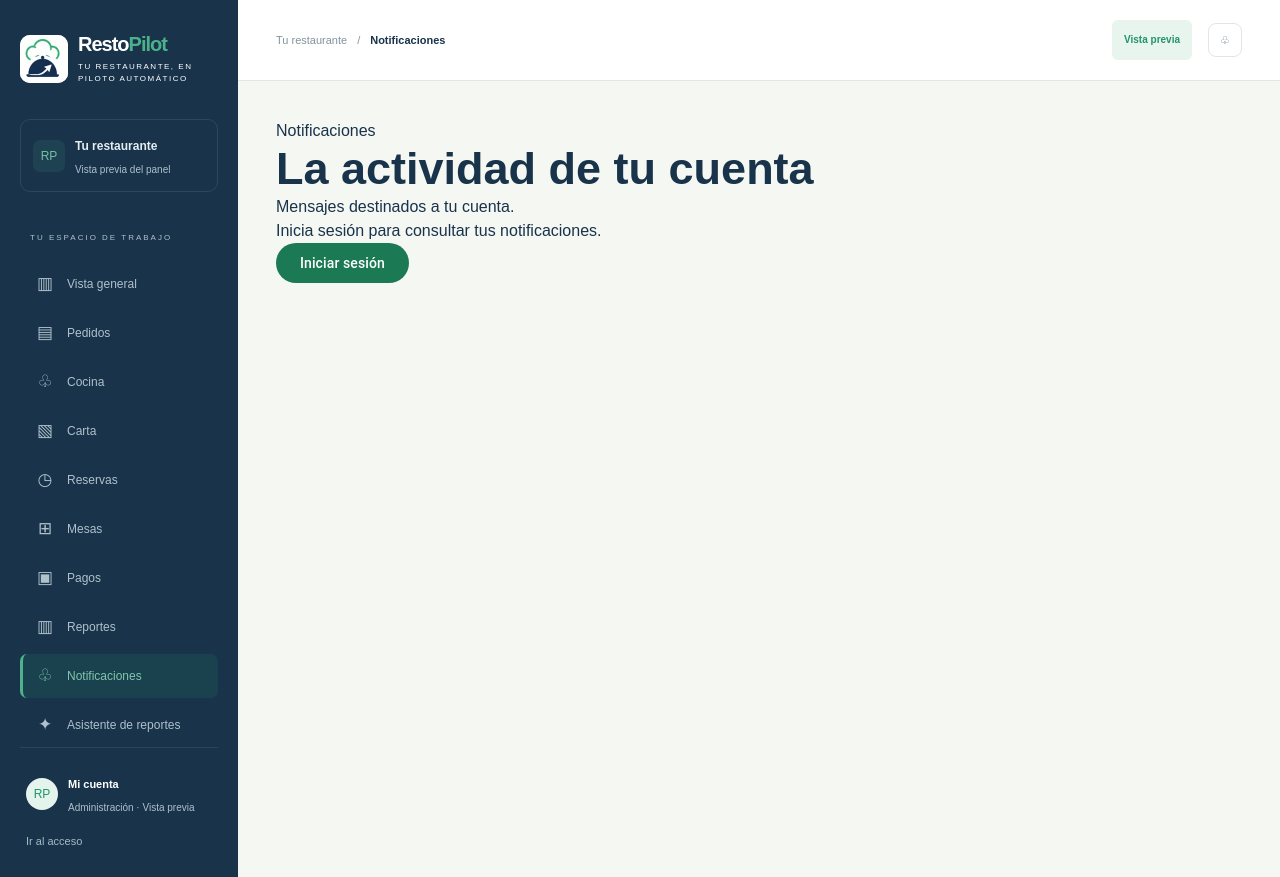
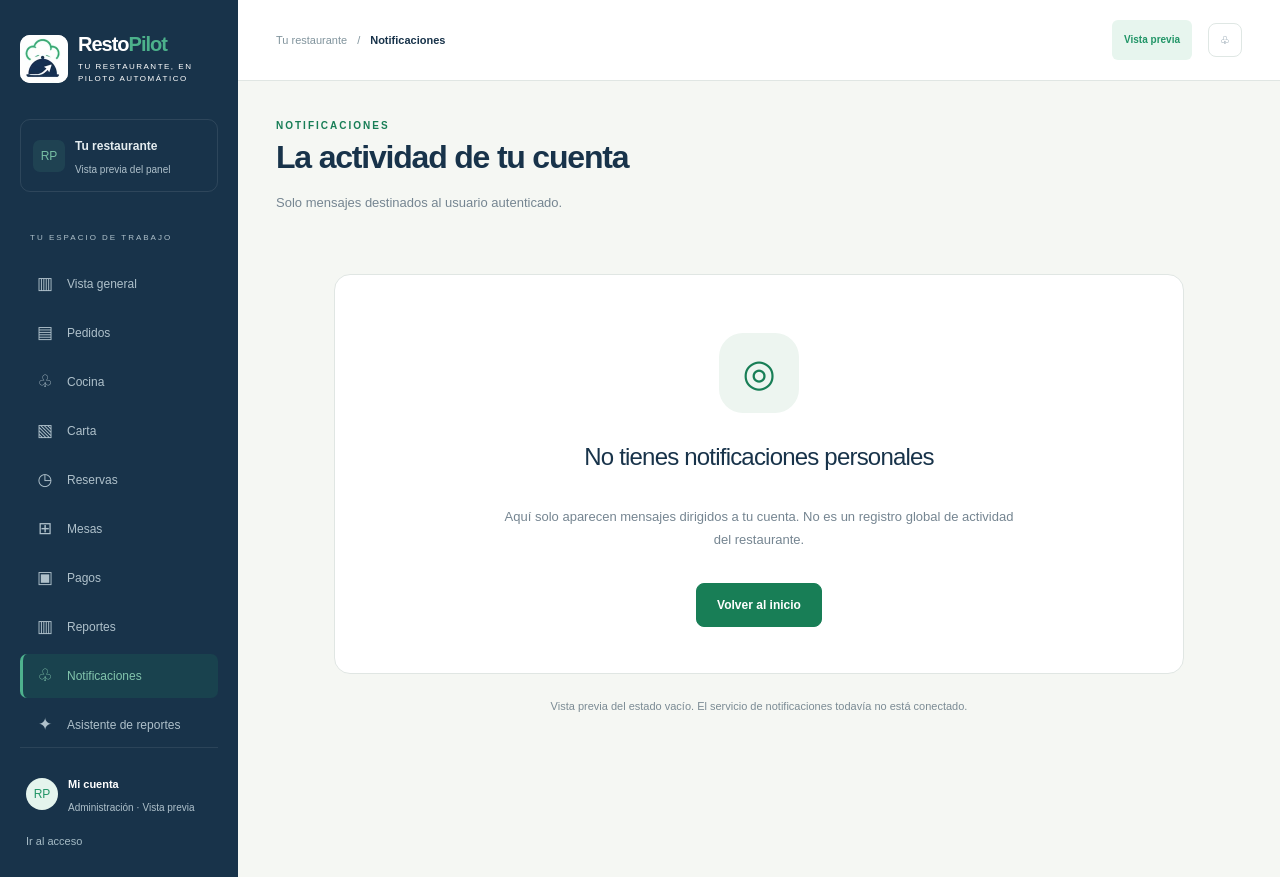
Before and after one commit to Valen-aka/frontend_RestoPilot, an Angular app: page /operacion/notificaciones in a window 1280 px wide. Built offline with nearby package versions, Linux system fonts and the light colour scheme.

Commit message:
Revert "feat(notificaciones): consultar avisos propios con carga error y paginacion"
This reverts commit b31f4fb86348d1b16f37ddafbc6c2b1985a7bdaf.

```diff
--- a/src/app/pages/cliente/cliente-notificaciones-vacio/cliente-notificaciones-vacio.html
+++ b/src/app/pages/cliente/cliente-notificaciones-vacio/cliente-notificaciones-vacio.html
@@ -1 +1,10 @@
-<rp-notificaciones-view role="client" />
+<rp-workspace-shell [role]="'client'" breadcrumb="Notificaciones" active="notificaciones">
+  <header class="page-heading"><p class="eyebrow">Notificaciones</p><h1>Tus notificaciones</h1><p class="subtitle">Te avisaremos cuando haya algo nuevo.</p></header>
+  <section class="panel empty-result notifications-empty" aria-labelledby="empty-notifications">
+    <div class="result-icon" aria-hidden="true">◎</div>
+    <h2 id="empty-notifications">Todo tranquilo por aquí</h2>
+    <p>Las novedades de tus pedidos y reservas aparecerán en este espacio.</p>
+    <a mat-flat-button class="primary" routerLink="/cliente">Volver al inicio</a>
+  </section>
+  <p class="preview-note">Vista previa del estado vacío. El servicio de notificaciones todavía no está conectado.</p>
+</rp-workspace-shell>
--- a/src/app/pages/cliente/cliente-notificaciones/cliente-notificaciones.html
+++ b/src/app/pages/cliente/cliente-notificaciones/cliente-notificaciones.html
@@ -1 +1,21 @@
-<rp-notificaciones-view role="client" />
+<rp-workspace-shell [role]="'client'" breadcrumb="Notificaciones" active="notificaciones">
+  <header class="page-heading"><p class="eyebrow">Notificaciones</p><h1>Buenas noticias, aquí</h1><p class="subtitle">Pedidos y reservas, al día.</p></header>
+  <p class="preview-note"><span class="badge">Vista previa</span> Mensajes ilustrativos del diseño. No son notificaciones de tu cuenta.</p>
+  <section class="panel notifications-panel" aria-labelledby="recent-activity">
+    <h2 class="panel-title" id="recent-activity">Tu actividad reciente</h2>
+    <ul class="notification-list">
+      <li class="notification">
+        <span class="notification-icon" aria-hidden="true">✓</span>
+        <div><p class="notification-time">Hoy · 13:42</p><h3>Tu pedido ya está listo</h3><p>Pedido #1042 · Puedes acercarte a recogerlo.</p><a class="text-link" routerLink="/cliente/pedido" [queryParams]="{vista: 'cliente-pedido-listo'}" aria-label="Ver detalle del pedido listo">Ver detalle</a></div>
+      </li>
+      <li class="notification">
+        <span class="notification-icon clock-icon" aria-hidden="true">◷</span>
+        <div><p class="notification-time">Hoy · 11:30</p><h3>Reserva confirmada</h3><p>Reserva #208 · Mesa 04 para 4 personas.</p><a class="text-link" routerLink="/cliente/reserva" [queryParams]="{vista: 'cliente-reserva-confirmada'}" aria-label="Ver detalle de la reserva confirmada">Ver detalle</a></div>
+      </li>
+      <li class="notification">
+        <span class="notification-icon" aria-hidden="true">✓</span>
+        <div><p class="notification-time">Ayer · 19:15</p><h3>Reserva completada</h3><p>Gracias por compartir tu mesa con nosotros.</p><a class="text-link" routerLink="/cliente/reserva" [queryParams]="{vista: 'cliente-reserva-completada'}" aria-label="Ver detalle de la reserva completada">Ver detalle</a></div>
+      </li>
+    </ul>
+  </section>
+</rp-workspace-shell>
--- a/src/app/pages/notificaciones-ui/notificaciones-view.css
+++ /dev/null
@@ -1,5 +0,0 @@
-.notifications {list-style: none; padding: 0; margin: 0;}
-.notifications li {padding: var(--rp-space-16) 0; border-bottom: 1px solid #d9e0dc; overflow-wrap: anywhere;}
-.notifications li:last-child {border-bottom: 0;}
-.notifications p {margin: 0 0 var(--rp-space-8);}
-.notifications time {font-size: var(--rp-label-size, 0.875rem);}
--- a/src/app/pages/notificaciones-ui/notificaciones-view.html
+++ /dev/null
@@ -1,21 +0,0 @@
-<rp-workspace-shell [role]="role" breadcrumb="Notificaciones" active="notificaciones">
-  <header class="page-heading"><p class="eyebrow">Notificaciones</p><h1>La actividad de tu cuenta</h1><p class="subtitle">Mensajes destinados a tu cuenta.</p></header>
-  <section class="panel" aria-live="polite">
-    @switch (estado().tipo) {
-      @case ('sin-sesion') { <p>Inicia sesión para consultar tus notificaciones.</p><a mat-flat-button routerLink="/auth/login">Iniciar sesión</a> }
-      @case ('cargando') { <p role="status">Cargando notificaciones…</p> }
-      @case ('error') { <p role="alert">No pudimos cargar tus notificaciones. Inténtalo de nuevo.</p><button mat-button type="button" (click)="reintentar()">Reintentar</button> }
-      @case ('listo') {
-        @if (estado().items.length === 0) { <p>No tienes notificaciones personales.</p> }
-        @else { <ul class="notifications">@for (item of estado().items; track item.id) { <li><p>{{item.mensaje}}</p><time>{{item.fechaCreacion}}</time></li> }</ul> }
-        @if (paginas() > 1) {
-          <nav aria-label="Páginas de notificaciones">
-            <button mat-button type="button" [disabled]="pagina() === 0" (click)="mover(-1)">Anterior</button>
-            <span>Página {{pagina() + 1}} de {{paginas()}}</span>
-            <button mat-button type="button" [disabled]="pagina() + 1 >= paginas()" (click)="mover(1)">Siguiente</button>
-          </nav>
-        }
-      }
-    }
-  </section>
-</rp-workspace-shell>
--- a/src/app/pages/notificaciones-ui/notificaciones-view.ts
+++ /dev/null
@@ -1,52 +0,0 @@
-import {Component, DestroyRef, Input, inject, signal, computed} from '@angular/core';
-import {HttpClient} from '@angular/common/http';
-import {takeUntilDestroyed, toObservable} from '@angular/core/rxjs-interop';
-import {catchError, map, of, startWith, switchMap} from 'rxjs';
-import {MatButtonModule} from '@angular/material/button';
-import {RouterLink} from '@angular/router';
-import {WorkspaceShell} from '../../components/workspace-shell/workspace-shell';
-import {AuthService} from '../../core/services/auth.service';
-import {environment} from '../../../environments/environment';
-
-interface Notificacion {id: number; mensaje: string; fechaCreacion: string}
-type Estado = {tipo: 'sin-sesion' | 'cargando' | 'error'; items: Notificacion[]} | {tipo: 'listo'; items: Notificacion[]};
-
-@Component({selector: 'rp-notificaciones-view', imports: [WorkspaceShell, RouterLink, MatButtonModule], templateUrl: './notificaciones-view.html', styleUrl: './notificaciones-view.css'})
-export class NotificacionesView {
-  @Input() role: 'client' | 'operation' = 'client';
-  private readonly auth = inject(AuthService);
-  private readonly http = inject(HttpClient);
-  private readonly destroy = inject(DestroyRef);
-  private readonly revision = signal(0);
-  readonly pagina = signal(0);
-  readonly paginas = signal(0);
-  private readonly consulta = computed(() => ({revision: this.revision(), pagina: this.pagina()}));
-  private readonly revision$ = toObservable(this.consulta);
-  readonly estado = signal<Estado>({tipo: 'cargando', items: []});
-
-  constructor() {
-    toObservable(this.auth.session).pipe(switchMap(session => {
-      this.pagina.set(0);
-      this.paginas.set(0);
-      if (!session) return of<Estado>({tipo: 'sin-sesion', items: []});
-      return this.revision$.pipe(switchMap(query => this.http.get<unknown>(environment.apiUrl.replace(/\/$/, '') + '/notificaciones/me', {timeout: 20000, params: {page: query.pagina, size: 20}}).pipe(
-        map(value => {
-          const content = (value as {content?: unknown})?.content;
-          if (!Array.isArray(content) || !content.every(item => item && Number.isSafeInteger(item.id) && item.id > 0 && typeof item.mensaje === 'string' && typeof item.fechaCreacion === 'string')) throw new Error('Respuesta inválida');
-          const total = (value as {totalPages?: unknown}).totalPages;
-          if (!Number.isSafeInteger(total) || (total as number) < 0) throw new Error('Paginación inválida');
-          this.paginas.set(total as number);
-          return {tipo: 'listo', items: content as Notificacion[]} as Estado;
-        }),
-        startWith({tipo: 'cargando', items: []} as Estado),
-        catchError(() => of<Estado>({tipo: 'error', items: []}))
-      )));
-    }), takeUntilDestroyed(this.destroy)).subscribe(value => this.estado.set(value));
-  }
-
-  reintentar(): void { this.revision.update(value => value + 1); }
-  mover(delta: number): void {
-    const siguiente = this.pagina() + delta;
-    if (this.estado().tipo === 'listo' && siguiente >= 0 && siguiente < this.paginas()) this.pagina.set(siguiente);
-  }
-}
--- a/src/app/pages/operacion/op-notificaciones/op-notificaciones.html
+++ b/src/app/pages/operacion/op-notificaciones/op-notificaciones.html
@@ -1 +1,10 @@
-<rp-notificaciones-view role="operation" />
+<rp-workspace-shell [role]="'operation'" breadcrumb="Notificaciones" active="notificaciones">
+  <header class="page-heading"><p class="eyebrow">Notificaciones</p><h1>La actividad de tu cuenta</h1><p class="subtitle">Solo mensajes destinados al usuario autenticado.</p></header>
+  <section class="panel empty-result notifications-empty" aria-labelledby="empty-notifications">
+    <div class="result-icon" aria-hidden="true">◎</div>
+    <h2 id="empty-notifications">No tienes notificaciones personales</h2>
+    <p>Aquí solo aparecen mensajes dirigidos a tu cuenta. No es un registro global de actividad del restaurante.</p>
+    <a mat-flat-button class="primary" routerLink="/operacion">Volver al inicio</a>
+  </section>
+  <p class="preview-note">Vista previa del estado vacío. El servicio de notificaciones todavía no está conectado.</p>
+</rp-workspace-shell>
```
Also changed, not shown: src/app/pages/cliente/cliente-notificaciones-vacio/cliente-notificaciones-vacio.ts (+10 -2 lines), src/app/pages/cliente/cliente-notificaciones/cliente-notificaciones.ts (+10 -2 lines), src/app/pages/operacion/op-notificaciones/op-notificaciones.ts (+10 -2 lines).
